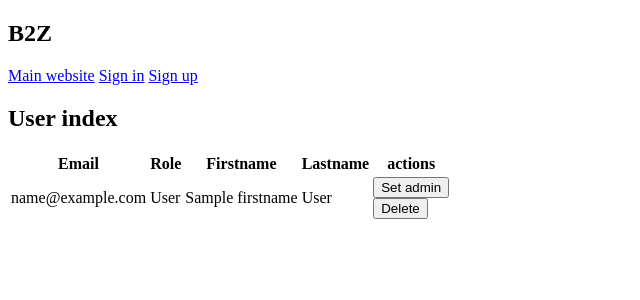
After one commit to leguayc/b2zprod, a Symfony app: template templates/user/index.html.twig in a window 1280 px wide. The commit adds this page. Shown: the top 300 px of the page, without its empty margins (0-640 px from the left). Run offline with Twig, Linux system fonts and the light colour scheme; the template is opened without the code that fills it: most values are stand-ins (such as "Sample title", 1, 10 or a date in 2020); some libraries are stand-ins or nearby versions.

Commit message:
Added user management, moved controllers for backoffice to subfolders

```diff
--- a/composer.json
+++ b/composer.json
@@ -11,6 +11,7 @@
         "doctrine/doctrine-bundle": "^2.6",
         "doctrine/doctrine-migrations-bundle": "^3.2",
         "doctrine/orm": "^2.12",
+        "sensio/framework-extra-bundle": "^6.2",
         "symfony/console": "*",
         "symfony/dotenv": "*",
         "symfony/flex": "^2",
--- a/config/bundles.php
+++ b/config/bundles.php
@@ -9,4 +9,5 @@ return [
     Symfony\Bundle\SecurityBundle\SecurityBundle::class => ['all' => true],
     Doctrine\Bundle\DoctrineBundle\DoctrineBundle::class => ['all' => true],
     Doctrine\Bundle\MigrationsBundle\DoctrineMigrationsBundle::class => ['all' => true],
+    Sensio\Bundle\FrameworkExtraBundle\SensioFrameworkExtraBundle::class => ['all' => true],
 ];
--- a/config/routes.yaml
+++ b/config/routes.yaml
@@ -2,6 +2,11 @@ controllers:
     resource: ../src/Controller/
     type: annotation
 
+backoffice:
+    resource: ../src/Controller/BackOffice
+    type: annotation
+    prefix: /admin
+
 kernel:
     resource: ../src/Kernel.php
     type: annotation
--- a/src/Controller/RegistrationController.php
+++ b/src/Controller/BackOffice/RegistrationController.php
@@ -1,6 +1,6 @@
 <?php
 
-namespace App\Controller;
+namespace App\Controller\BackOffice;
 
 use App\Entity\User;
 use App\Form\RegistrationFormType;
--- a/src/Controller/SecurityController.php
+++ b/src/Controller/BackOffice/SecurityController.php
@@ -1,6 +1,6 @@
 <?php
 
-namespace App\Controller;
+namespace App\Controller\BackOffice;
 
 use Symfony\Bundle\FrameworkBundle\Controller\AbstractController;
 use Symfony\Component\HttpFoundation\Response;
--- a/src/Entity/User.php
+++ b/src/Entity/User.php
@@ -32,7 +32,7 @@ class User implements UserInterface, PasswordAuthenticatedUserInterface
     #[ORM\Column(type: 'string', length: 40)]
     private $lastname;
 
-    public function getId(): ?int
+    public function getId(): ?string
     {
         return $this->id;
     }
--- a/src/Security/LoginFormAuthenticator.php
+++ b/src/Security/LoginFormAuthenticator.php
@@ -51,7 +51,7 @@ class LoginFormAuthenticator extends AbstractLoginFormAuthenticator
 
         // For example:
         // return new RedirectResponse($this->urlGenerator->generate('some_route'));
-        throw new \Exception('TODO: provide a valid redirect inside '.__FILE__);
+        return new RedirectResponse($this->urlGenerator->generate('app_default'));
     }
 
     protected function getLoginUrl(Request $request): string
--- /dev/null
+++ b/templates/backoffice.html.twig
@@ -0,0 +1,23 @@
+{% extends 'base.html.twig' %}
+
+{% block body %}
+<nav>
+    <h1>B2Z</h1>
+    <a href="/">Main website</a>
+    {% if app.user %}
+        {% if is_granted('ROLE_ADMIN') %}
+            <a href="/admin/user">Manage Admins</a>
+            <a href="/admin">Manage Scenarios</a>
+            <a href="/admin">Manage Projects</a>
+            <a href="/admin">Manage Persons</a>
+            <a href="/admin">Manage News</a>
+        {% endif %}
+        <a href="/admin/logout">Logout</a>
+    {% else %}
+        <a href="/admin/login">Sign in</a>
+        <a href="/admin/register">Sign up</a>
+    {% endif %}
+
+    {% block page %}{% endblock %}
+</nav>
+{% endblock %}
--- a/templates/registration/register.html.twig
+++ b/templates/registration/register.html.twig
@@ -1,8 +1,8 @@
-{% extends 'base.html.twig' %}
+{% extends 'backoffice.html.twig' %}
 
 {% block title %}Register{% endblock %}
 
-{% block body %}
+{% block page %}
     <h1>Register</h1>
 
     {{ form_start(registrationForm) }}
--- a/templates/security/login.html.twig
+++ b/templates/security/login.html.twig
@@ -1,8 +1,8 @@
-{% extends 'base.html.twig' %}
+{% extends 'backoffice.html.twig' %}
 
 {% block title %}Log in!{% endblock %}
 
-{% block body %}
+{% block page %}
 <form method="post">
     {% if error %}
         <div class="alert alert-danger">{{ error.messageKey|trans(error.messageData, 'security') }}</div>
--- /dev/null
+++ b/templates/user/_delete_form.html.twig
@@ -0,0 +1,4 @@
+<form method="post" action="{{ path('app_user_delete', {'id': user.id}) }}" onsubmit="return confirm('Are you sure you want to delete this item?');">
+    <input type="hidden" name="_token" value="{{ csrf_token('delete' ~ user.id) }}">
+    <button class="btn">Delete</button>
+</form>
--- /dev/null
+++ b/templates/user/_setadmin_form.html.twig
@@ -0,0 +1,4 @@
+<form method="post" action="{{ path('app_user_setadmin', {'id': user.id}) }}">
+    <input type="hidden" name="_token" value="{{ csrf_token('setadmin' ~ user.id) }}">
+    <button class="btn">Set admin</button>
+</form>
--- /dev/null
+++ b/templates/user/index.html.twig
@@ -0,0 +1,39 @@
+{% extends 'backoffice.html.twig' %}
+
+{% block title %}User index{% endblock %}
+
+{% block page %}
+    <h1>User index</h1>
+
+    <table class="table">
+        <thead>
+            <tr>
+                <th>Email</th>
+                <th>Role</th>
+                <th>Firstname</th>
+                <th>Lastname</th>
+                <th>actions</th>
+            </tr>
+        </thead>
+        <tbody>
+        {% for user in users %}
+            <tr>
+                <td>{{ user.email }}</td>
+                <td>{{ ("ROLE_ADMIN" in user.roles) ? "Admin" : "User" }}</td>
+                <td>{{ user.firstname }}</td>
+                <td>{{ user.lastname }}</td>
+                <td>
+                    {% if not ("ROLE_ADMIN" in user.roles) %}
+                        {{ include('user/_setadmin_form.html.twig') }}
+                    {% endif %}
+                    {{ include('user/_delete_form.html.twig') }}
+                </td>
+            </tr>
+        {% else %}
+            <tr>
+                <td colspan="7">no records found</td>
+            </tr>
+        {% endfor %}
+        </tbody>
+    </table>
+{% endblock %}
```
Also changed, not shown: src/Controller/BackOffice/UserController.php (added, +50 -0 lines), src/Form/UserType.php (added, +29 -0 lines), README.md, 4 other files.
